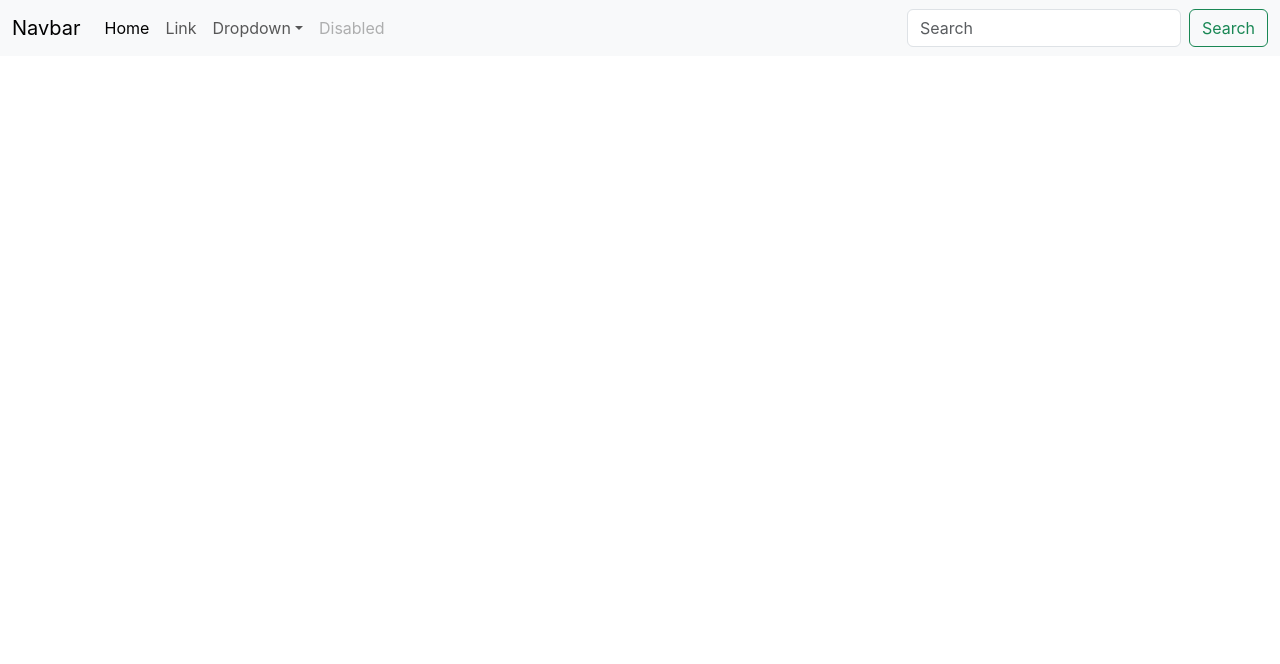
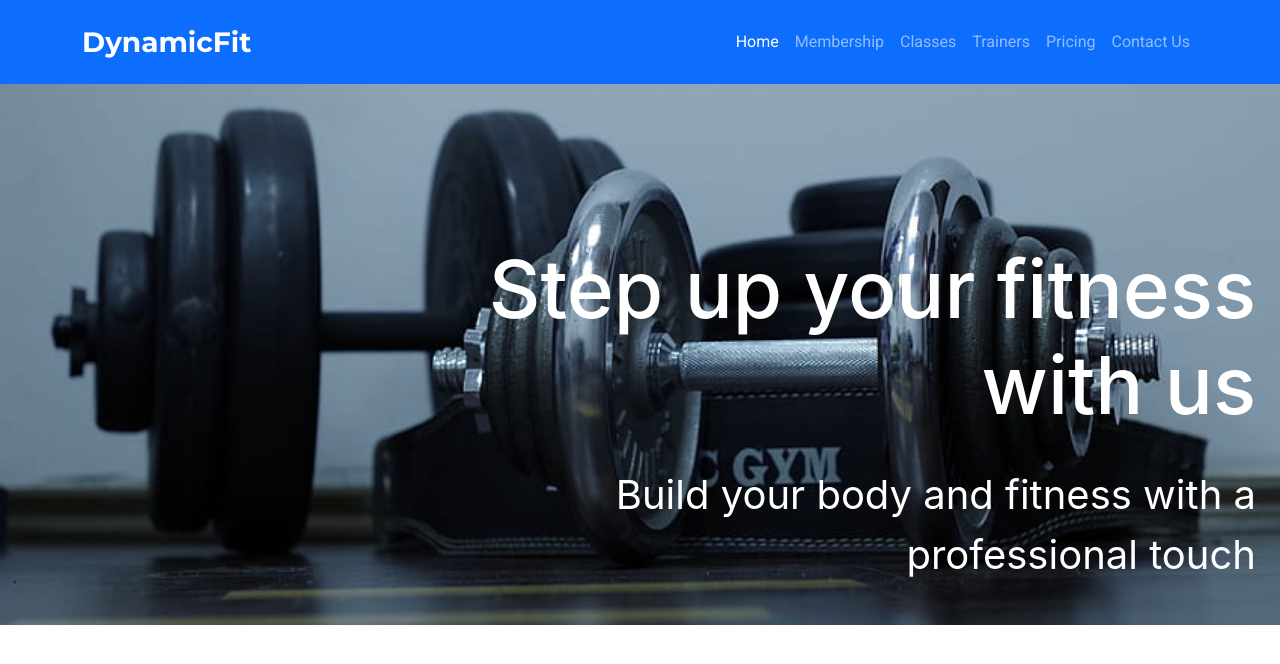
Before and after one commit to raosam23/Gym-React, a React (Create React App) app: page / in a window 1280 px wide. Shown: the top 664 px of the page. Built offline with nearby package versions, Linux system fonts and the light colour scheme.

Commit message:
Create Homepage card

```diff
--- a/public/index.html
+++ b/public/index.html
@@ -5,43 +5,39 @@
     <link rel="icon" href="%PUBLIC_URL%/favicon.ico" />
     <meta name="viewport" content="width=device-width, initial-scale=1" />
     <meta name="theme-color" content="#000000" />
-    <meta
-      name="description"
-      content="Web site created using create-react-app"
-    />
+    <meta name="description" content="Web site created using create-react-app" />
     <link rel="apple-touch-icon" href="%PUBLIC_URL%/logo192.png" />
-    <!--
-      manifest.json provides metadata used when your web app is installed on a
-      user's mobile device or desktop. See https://developers.google.com/web/fundamentals/web-app-manifest/
-    -->
-    <link rel="manifest" href="%PUBLIC_URL%/manifest.json" />
-    <!--
-      Notice the use of %PUBLIC_URL% in the tags above.
-      It will be replaced with the URL of the `public` folder during the build.
-      Only files inside the `public` folder can be referenced from the HTML.
 
-      Unlike "/favicon.ico" or "favicon.ico", "%PUBLIC_URL%/favicon.ico" will
-      work correctly both with client-side routing and a non-root public URL.
-      Learn how to configure a non-root public URL by running `npm run build`.
-    -->
+    <!-- Google Fonts -->
+    <link rel="preconnect" href="https://fonts.googleapis.com" />
+    <link rel="preconnect" href="https://fonts.gstatic.com" crossorigin />
+    <link href="https://fonts.googleapis.com/css2?family=Montserrat:wght@400;700&family=Roboto:wght@400;700&display=swap" rel="stylesheet" />
+
     <!-- Bootstrap CSS CDN -->
-    <link href="https://cdn.jsdelivr.net/npm/bootstrap@5.3.0/dist/css/bootstrap.min.css" rel="stylesheet" integrity="sha384-9ndCyUaIbzAi2FUVXJi0CjmCapSmO7SnpJef0486qhLnuZ2cdeRhO02iuK6FUUVM" crossorigin="anonymous">
+    <link href="https://cdn.jsdelivr.net/npm/bootstrap@5.3.0/dist/css/bootstrap.min.css" rel="stylesheet" integrity="sha384-9ndCyUaIbzAi2FUVXJi0CjmCapSmO7SnpJef0486qhLnuZ2cdeRhO02iuK6FUUVM" crossorigin="anonymous" />
+
     <title>React App</title>
   </head>
   <body>
     <noscript>You need to enable JavaScript to run this app.</noscript>
     <div id="root"></div>
-    <!--
-      This HTML file is a template.
-      If you open it directly in the browser, you will see an empty page.
 
-      You can add webfonts, meta tags, or analytics to this file.
-      The build step will place the bundled scripts into the <body> tag.
-
-      To begin the development, run `npm start` or `yarn start`.
-      To create a production bundle, use `npm run build` or `yarn build`.
-    -->
     <!-- Bootstrap JS CDN -->
     <script src="https://cdn.jsdelivr.net/npm/bootstrap@5.3.0/dist/js/bootstrap.bundle.min.js" integrity="sha384-geWF76RCwLtnZ8qwWowPQNguL3RmwHVBC9FhGdlKrxdiJJigb/j/68SIy3Te4Bkz" crossorigin="anonymous"></script>
+
+    <style>
+      /* Custom styles for the Navbar */
+      .navbar-brand {
+        font-family: 'Montserrat', sans-serif;
+        font-weight: 700;
+        font-size: 1.5rem;
+      }
+
+      .navbar-nav .nav-link {
+        font-family: 'Roboto', sans-serif;
+        font-weight: 400;
+        font-size: 1rem;
+      }
+    </style>
   </body>
 </html>
--- a/src/App.js
+++ b/src/App.js
@@ -1,11 +1,13 @@
 import logo from './logo.svg';
 import './App.css';
 import Navbar from './components/Navbar';
+import Home from './components/Home';
 
 function App() {
   return (
     <div className="App">
       <Navbar />
+      <Home />
     </div>
   );
 }
--- /dev/null
+++ b/src/components/FirstCard.jsx
@@ -0,0 +1,19 @@
+import React from 'react';
+import MyImage from '../assets/desktop-wallpaper-dumbbells-gym-weight-disks-dual-wide-background-fitness-weights.jpg';
+
+export default function FirstCard() {
+  return (
+    <div className="position-relative">
+      <img src={MyImage} className="img-fluid w-100" alt="Fitness" />
+
+      <div className="position-absolute bottom-0 end-0 pe-4 pb-4 text-end" style={{ padding: '0 30%' }}>
+        <h2 className="text-white" style={{ fontSize: '5rem', marginBottom: '2rem' }}>
+          Step up your fitness with us
+        </h2>
+        <p className="text-white" style={{ fontSize: '2.5rem' }}>
+          Build your body and fitness with a professional touch
+        </p>
+      </div>
+    </div>
+  );
+}
--- /dev/null
+++ b/src/components/Home.jsx
@@ -0,0 +1,10 @@
+import React from 'react'
+import FirstCard from './FirstCard'
+
+export default function () {
+  return (
+    <div>
+        <FirstCard />
+    </div>
+  )
+}
--- a/src/components/Navbar.jsx
+++ b/src/components/Navbar.jsx
@@ -1,44 +1,60 @@
-import React from 'react'
+import React from 'react';
 
 function Navbar() {
   return (
-    <div><nav className="navbar navbar-expand-lg bg-body-tertiary">
-    <div className="container-fluid">
-      <a className="navbar-brand" href="#">Navbar</a>
-      <button className="navbar-toggler" type="button" data-bs-toggle="collapse" data-bs-target="#navbarSupportedContent" aria-controls="navbarSupportedContent" aria-expanded="false" aria-label="Toggle navigation">
+    <nav className="navbar navbar-expand-lg navbar-dark bg-primary bg-primary-dark py-3">
+      <div className="container">
+        <a className="navbar-brand fs-3" href="#">
+          DynamicFit
+        </a>
+        <button
+          className="navbar-toggler"
+          type="button"
+          data-bs-toggle="collapse"
+          data-bs-target="#navbarSupportedContent"
+          aria-controls="navbarSupportedContent"
+          aria-expanded="false"
+          aria-label="Toggle navigation"
+        >
           <span className="navbar-toggler-icon"></span>
         </button>
         <div className="collapse navbar-collapse" id="navbarSupportedContent">
-        <ul className="navbar-nav me-auto mb-2 mb-lg-0">
+          <ul className="navbar-nav ms-auto mb-2 mb-lg-0">
             <li className="nav-item">
-            <a className="nav-link active" aria-current="page" href="#">Home</a>
+              <a className="nav-link active" aria-current="page" href="#">
+                Home
+              </a>
             </li>
             <li className="nav-item">
-            <a className="nav-link" href="#">Link</a>
-          </li>
-          <li className="nav-item dropdown">
-            <a className="nav-link dropdown-toggle" href="#" role="button" data-bs-toggle="dropdown" aria-expanded="false">
-              Dropdown
+              <a className="nav-link" href="#">
+                Membership
               </a>
-            <ul className="dropdown-menu">
-              <li><a className="dropdown-item" href="#">Action</a></li>
-              <li><a className="dropdown-item" href="#">Another action</a></li>
-              <li><hr className="dropdown-divider" /></li>
-              <li><a className="dropdown-item" href="#">Something else here</a></li>
-            </ul>
             </li>
             <li className="nav-item">
-            <a className="nav-link disabled">Disabled</a>
+              <a className="nav-link" href="#">
+                Classes
+              </a>
+            </li>
+            <li className="nav-item">
+              <a className="nav-link" href="#">
+                Trainers
+              </a>
+            </li>
+            <li className="nav-item">
+              <a className="nav-link" href="#">
+                Pricing
+              </a>
+            </li>
+            <li className="nav-item">
+              <a className="nav-link" href="#">
+                Contact Us
+              </a>
             </li>
           </ul>
-        <form className="d-flex" role="search">
-          <input className="form-control me-2" type="search" placeholder="Search" aria-label="Search" />
-          <button className="btn btn-outline-success" type="submit">Search</button>
-        </form>
         </div>
       </div>
-  </nav></div>
-  )
+    </nav>
+  );
 }
 
-export default Navbar
+export default Navbar;
```
Also changed, not shown: src/assets/desktop-wallpaper-dumbbells-gym-weight-disks-dual-wide-background-fitness-weights.jpg (added). Lines whose indentation alone changed are shown as unchanged.
